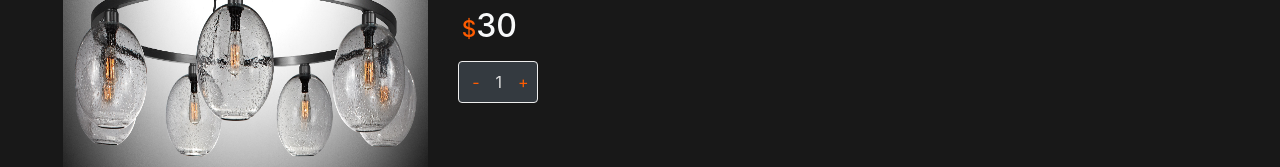
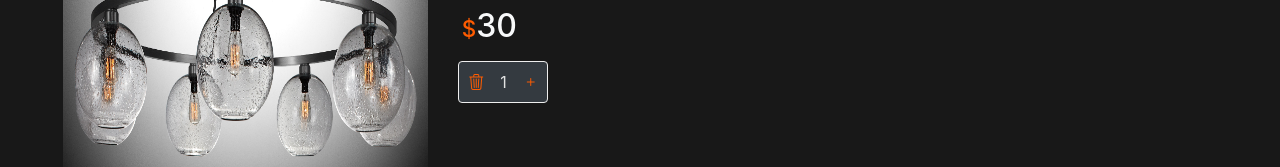
Before and after one commit to AliKarimNemati/lampo, a Nuxt app: page /products/1 in a window 1280 px wide. Both pictures are taken after a click on the element "Buy". Shown: the part 317-484 px from the top of the page. Built offline with nearby package versions, Linux system fonts and the light colour scheme.

Commit message:
count item updated

```diff
--- a/components/CartTable.vue
+++ b/components/CartTable.vue
@@ -18,12 +18,13 @@
         </p>
         <p class="h2 m-0"><span class="sign">$</span>{{ cartItem.price }}</p>
         <div class="count-item mt-3 mb-3 rounded d-flex flex-row-reverse">
-          <span class="ml-3 plus-item" @click="addCartItemCount(cartItem.id)"
-            >+</span
+          <span class="ml-3 plus-item bi bi-plus" @click="addCartItemCount(cartItem.id)"
+            ></span
           >
           <p class="m-0 p-0">{{ cartItem.count }}</p>
           <span
-            class="mr-3 minus-item"
+            class="mr-3 minus-item bi"
+            :class="{'bi-dash': cartItem.count > 1, 'bi-trash3' : cartItem.count <= 1}"
             @click="
               () => {
                 minCartItemCount(cartItem.id);
@@ -33,7 +34,7 @@
                 }
               }
             "
-            >-</span
+            ></span
           >
         </div>
       </div>
@@ -127,7 +128,7 @@ export default {
   border: 1px #eee solid;
   background: #343a40;
   padding: 8px;
-  width: 80px;
+  width: 90px;
 }
 
 .plus-item,
--- a/pages/products/_id.vue
+++ b/pages/products/_id.vue
@@ -22,12 +22,16 @@
           class="count-item mt-3 mb-3 rounded d-flex flex-row-reverse"
           v-if="lamp.count > 0"
         >
-          <span class="ml-3 plus-item" @click="addCartItemCount(lamp.id)"
-            >+</span
+          <span class="ml-3 plus-item bi bi-plus" @click="addCartItemCount(lamp.id)"
+            ></span
           >
           <p class="m-0 p-0">{{ lamp.count }}</p>
           <span
-            class="mr-3 minus-item"
+            class="mr-3 minus-item bi"
+            :class="{
+              'bi-dash': lamp.count > 1,
+              'bi-trash3': lamp.count <= 1,
+            }"
             @click="
               () => {
                 minCartItemCount(lamp.id);
@@ -37,8 +41,7 @@
                 }
               }
             "
-            >-</span
-          >
+          ></span>
         </div>
 
         <div
@@ -108,8 +111,8 @@ body {
   background: #ff5c01;
 }
 
-@media(max-width: 768px) {
-  .product-img{
+@media (max-width: 768px) {
+  .product-img {
     height: 300px;
   }
 }
```
